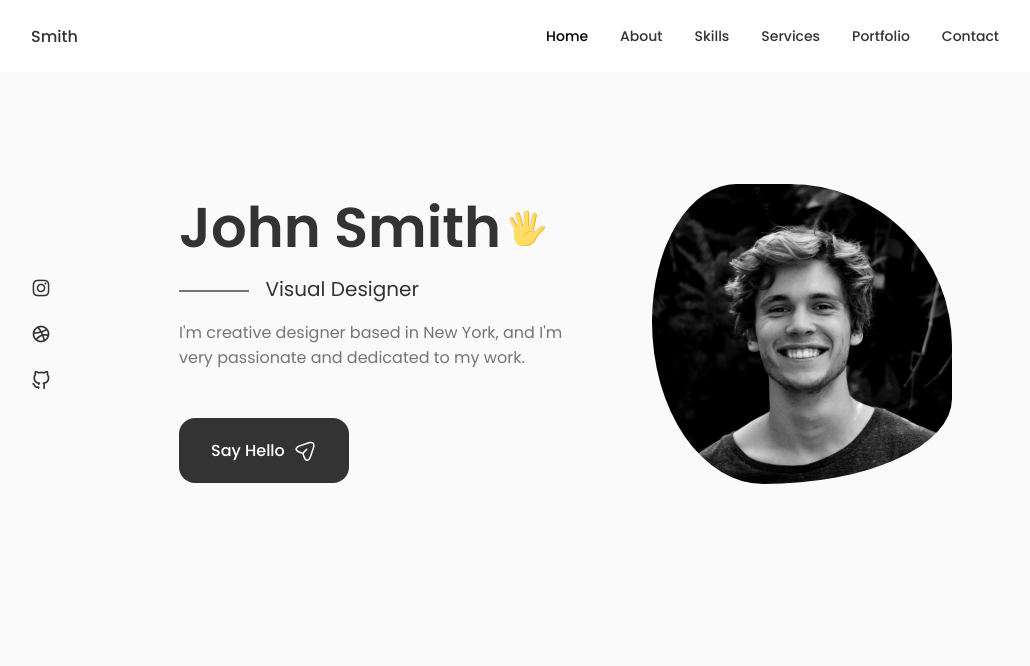
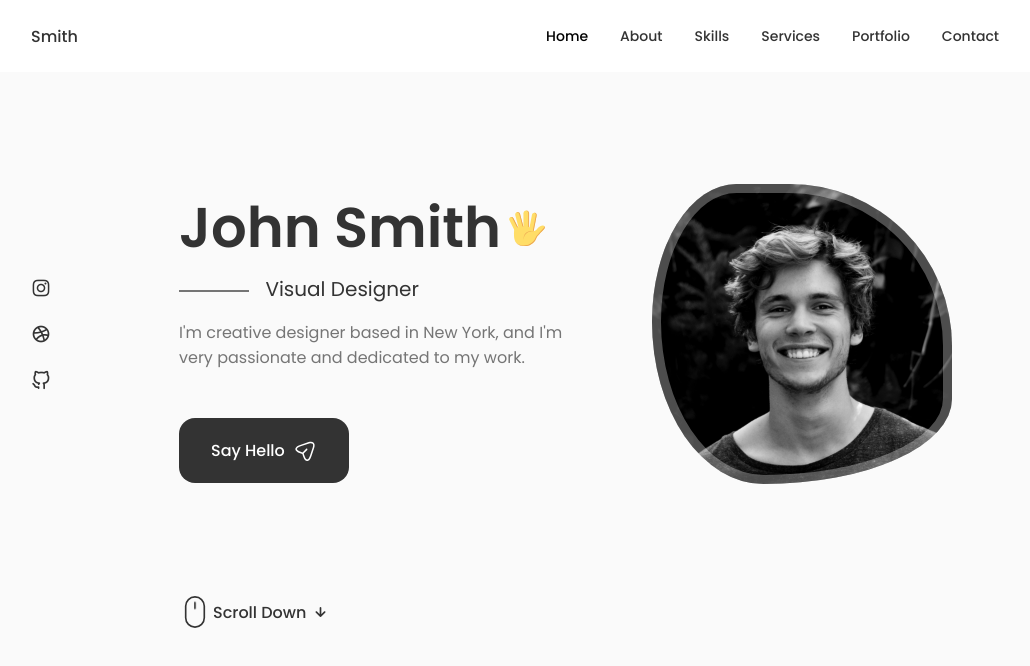
Before and after one commit to jlawrenceh/portfolio, a React (Vite) app: page / in a window 1280 px wide. Shown: the top 666 px of the page, without its empty margins (125-1155 px from the left). Built offline with nearby package versions, Linux system fonts and the light colour scheme.

Commit message:
Home page completed

```diff
--- a/src/App.css
+++ b/src/App.css
@@ -178,9 +178,22 @@
         margin-left: var(--mb-1-5);
         margin-right: var(--mb-1-5);
     }
+
+    .button{
+        padding: 1rem 1.75rem;
+    }
+
+    .button__icon{
+        width: 22px;
+        height: 22px;
+    }
 }
 
 @media screen and (max-width: 768px) {
+    .section {
+        padding: 2rem 0 4rem;
+    }
+
 }
 
 @media screen and (max-width: 576px) {
@@ -188,6 +201,10 @@
 
 
 @media screen and (max-width: 350px) {
+    :root {
+        --big-font-size: 2.25rem;
+    }
+
     .container {
         margin-left: var(--mb-1);
         margin-right: var(--mb-1);
--- a/src/components/Home.jsx
+++ b/src/components/Home.jsx
@@ -2,6 +2,7 @@
 import "../styles/Home.css";
 import Social from "./Social";
 import Data from "./Data";
+import ScrollDown from "./ScrollDown";
 
 function Home() {
   return (
@@ -14,6 +15,7 @@
                 <div className="home__img"></div>
                 <Data/>
             </div>
+            <ScrollDown/>
         </div>
     </section>
     </div>
--- /dev/null
+++ b/src/components/ScrollDown.jsx
@@ -0,0 +1,51 @@
+import React from 'react'
+
+function ScrollDown() {
+  return (
+    <div className="home__scroll">
+
+       <a href="#about" className="home__scroll-button
+       button-flex">
+       <svg
+                width="32px"
+                height="32px"
+                className="home__scroll-mouse"
+                viewBox="0 0 247 390"
+                version="1.1"
+                xmlns="http://www.w3.org/2000/svg"
+                xmlnsXlink="http://www.w3.org/1999/xlink"
+                style={{
+                    fillRule: "evenodd",
+                    clipRule: "evenodd",
+                    strokeLinecap: "round",
+                    strokeLinejoin: "round",
+                    strokeMiterlimit: "1.5",
+                }}
+              >
+                <path
+                  className="wheel"
+                  d="M123.359,79.775l0,72.843"
+                  style={{
+                        fill: "none",
+                        stroke: "var(--title-color)",
+                        strokeWidth: "20px",
+                    }}
+                ></path>
+                <path
+                  id="mouse"
+                  d="M236.717,123.359c0,-62.565 -50.794,-113.359 -113.358,-113.359c-62.565,0 -113.359,50.794 -113.359,113.359l0,143.237c0,62.565 50.794,113.359 113.359,113.359c62.564,0 113.358,-50.794 113.358,-113.359l0,-143.237Z"
+                  style={{
+                        fill: "none",
+                        stroke: "var(--title-color)",
+                        strokeWidth: "20px",
+                    }}
+                ></path>
+        </svg>
+        <span className="home__scroll-name">Scroll Down</span>
+        <i className="uil uil-arrow-down home__scroll-arrow"></i>
+       </a>
+    </div>
+  )
+}
+
+export default ScrollDown
--- a/src/styles/Home.css
+++ b/src/styles/Home.css
@@ -1,3 +1,7 @@
+.home__container{
+    row-gap: 7rem
+}
+
 .home__content {
     grid-template-columns: 116px repeat(2, 1fr);
     padding-top: 5.5rem;
@@ -66,7 +70,7 @@
     background-position: center;
     background-size: cover;
 
-    box-shadow: inset 0 0 0 9px rgb(255, 255, 255 / 30%);
+    box-shadow: inset 0 0 0 9px rgb(255 255 255 / 30%);
     order: 1;
     justify-self: center;
     width: 300px;
@@ -88,3 +92,124 @@
         border-radius: 60% 40% 30% 70% / 60% 30% 70% 40%;
     }
 }
+
+.home__scroll {
+    margin-left: 9.25rem;
+}
+
+.wheel {
+    animation: scroll 2s ease infinite;
+}
+
+@keyframes scroll {
+    0% {
+        transform: translateY(0);
+    }
+
+    30% {
+        transform: translateY(3.75rem);
+    }
+}
+
+.home__scroll-name {
+    color: var(--title-color);
+    font-weight: var(--font-medium);
+    margin-right: var(--mb-0-25);
+    margin-left: 2px;
+
+}
+
+.home__scroll-arrow {
+    font-size: 1.25rem;
+    color: var(--title-color);
+}
+
+.home__scroll-button{
+   display: flex;
+   align-items: center;
+}
+
+
+@media screen and (max-width: 992px) {
+    .home__content {
+        grid-template-columns: 100px repeat(2, 1fr);
+        column-gap: 1.25rem;
+    }
+
+    .home__hand {
+        width: 26px;
+        height: 26px;
+
+    }
+
+    .home__subititle {
+        padding-left: 3.7 5rem;
+        margin-bottom:  var (--mb-1);
+        background-color: rgb(87, 165, 165);
+    }
+
+    .home__subtitle::before{
+        width: 42px;
+        top: 0.8rem;
+    }
+
+    .home__description {
+        max-width: initial;
+        margin-bottom: var(--mb-2-5);
+    }
+
+    .home__img {
+        width: 250px;
+        height: 250px;
+        box-shadow: inset 0 0 0 9px rgb(255 255 255 / 30%);
+    }
+
+    .home__scroll {
+        margin-left: 7.5rem;
+    }
+}
+
+@media screen and (max-width: 768px) {
+    .home__content {
+        grid-template-columns: 0.5fr 3fr;
+        padding-top: 3.5rem;
+
+    }
+
+    .home__img {
+        order: initial;
+        justify-self: initial;
+    }
+
+    .home__data {
+        grid-column: 1/3;
+
+    }
+
+    .home__img {
+        box-shadow: inset 0 0 0 9px rgb(255 255 255 / 30%);
+        width: 200px;
+        height: 200px;
+    }
+
+    .home_scroll {
+        display: none;
+    }
+
+    .home__scroll-button{
+        display: none;
+    }
+}
+
+
+@media screen and (max-width: 350px) {
+    .home__img{
+        width: 180px;
+        height: 180px;
+    }
+
+    .home__hand{
+        width: 22px;
+        height: 22px;
+    }
+}
```
Also changed, not shown: src/styles/ScrollDown.css (added).
